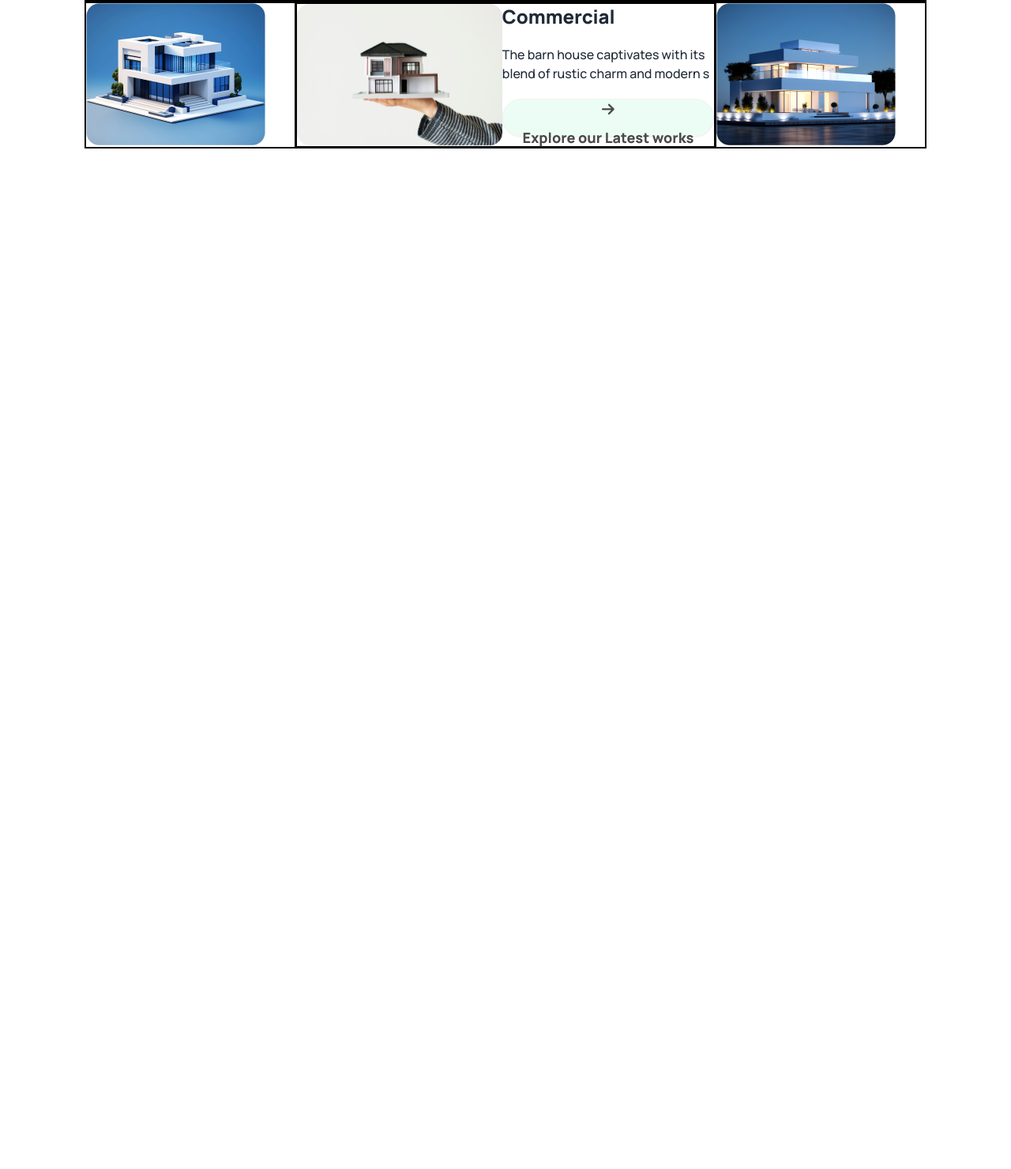
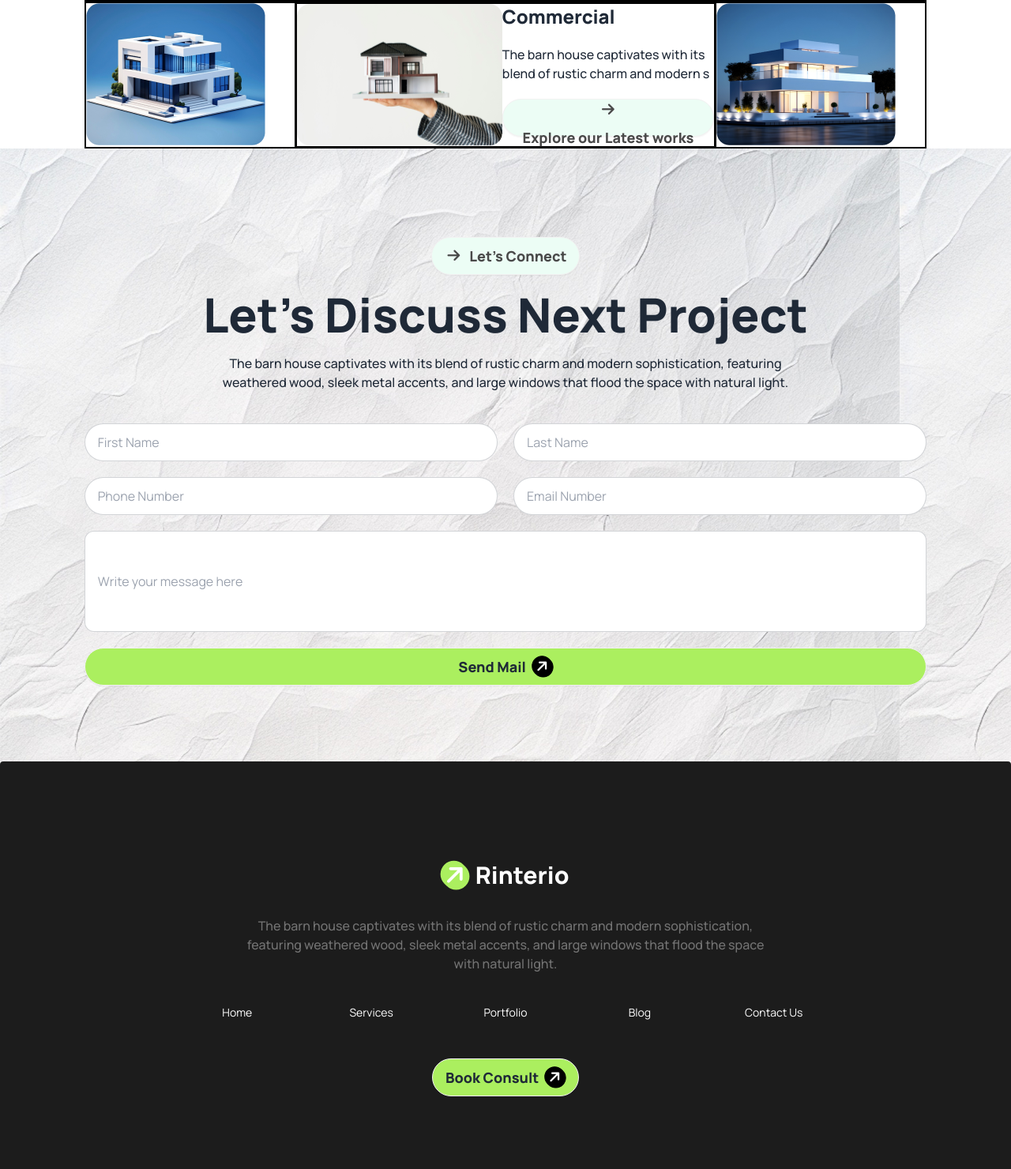
Before and after one commit to wasifuddin/Assignment-3, a plain HTML site: page index.html in a window 1280 px wide. Shown: the part 2220-3700 px from the top of the page at 79% size. Before the commit the page ends 2408 px from the top, so only its background shows below. Drawn offline with nearby package versions, Linux system fonts and the light colour scheme.

Commit message:
Footer Skeleton Done

```diff
--- a/index.html
+++ b/index.html
@@ -95,13 +95,12 @@
       </div>
     </header>
     <main>
-      <hr>
+      <hr />
       <div>
         <div class="w-10/12 mx-auto my-5">
-          <img src="./assets/Vector.png" alt="">
+          <img src="./assets/Vector.png" alt="" />
         </div>
         <div class="flex w-10/12 mx-auto">
-
           <div class="w-1/2 px-10">
             <a
               class="btn bg-emerald-50 rounded-full font-extrabold text-lg text-[#494949] justify-center items-center"
@@ -114,40 +113,48 @@
               We design thoughtful, liveable spaces
             </h1>
             <p class="text-base font-medium mb-5">
-              The barn house captivates with its blend of rustic charm and modern
-              sophistication, featuring weathered wood, sleek metal accents, and
-              large windows that flood the space with natural light.
+              The barn house captivates with its blend of rustic charm and
+              modern sophistication, featuring weathered wood, sleek metal
+              accents, and large windows that flood the space with natural
+              light.
             </p>
 
-            <div class="cards flex bg-white rounded-2xl border border-black py-5 px-7 mb-5">
+            <div
+              class="cards flex bg-white rounded-2xl border border-black py-5 px-7 mb-5"
+            >
               <div>
-                <img src="./assets/commercial.png" alt="" class="mr-10">
+                <img src="./assets/commercial.png" alt="" class="mr-10" />
               </div>
               <div>
                 <h1 class="font-extrabold text-xl">Commercial</h1>
-                <p class="text-base">The barn house captivates with its blend of rustic charm and modern.</p>
+                <p class="text-base">
+                  The barn house captivates with its blend of rustic charm and
+                  modern.
+                </p>
               </div>
             </div>
-            <div class="cards flex bg-white rounded-2xl border border-black px-7 py-5">
+            <div
+              class="cards flex bg-white rounded-2xl border border-black px-7 py-5"
+            >
               <div>
-                <img src="./assets/residential.png" alt="" class="mr-10">
+                <img src="./assets/residential.png" alt="" class="mr-10" />
               </div>
               <div>
                 <h1 class="font-extrabold text-xl">Resdidential</h1>
-                <p class="text-base">The barn house captivates with its blend of rustic charm and modern.</p>
+                <p class="text-base">
+                  The barn house captivates with its blend of rustic charm and
+                  modern.
+                </p>
               </div>
             </div>
-
           </div>
           <div class="w-1/2 mx-auto=">
-            <img src="./assets/Rectangle.png" alt="" class="rounded-2">
+            <img src="./assets/Rectangle.png" alt="" class="rounded-2" />
           </div>
         </div>
       </div>
 
-
-
-      <hr>
+      <hr />
       <div class="w-11/12 mx-auto flex flex-col justify-center items-center">
         <a
           class="btn bg-emerald-50 rounded-full font-extrabold text-lg text-[#494949] justify-center items-center"
@@ -164,30 +171,36 @@
           sophistication, featuring weathered wood, sleek metal accents, and
           large windows that flood the space with natural light.
         </p>
-
       </div>
       <div class="grid grid-cols-4 w-10/12 mx-auto gap-5">
         <div class="cards bg-[#E7C1D3] rounded-2xl p-10">
-          <img src="./assets/concept.png" alt="">
+          <img src="./assets/concept.png" alt="" />
           <h1 class="font-extrabold text-xl">Concept</h1>
-          <p class="text-base">The barn house captivates with its blend of rustic charm and modern.</p>
+          <p class="text-base">
+            The barn house captivates with its blend of rustic charm and modern.
+          </p>
         </div>
         <div class="cards bg-[#EFDA6E] rounded-2xl p-10">
-          <img src="./assets/flow-chart.png" alt="">
+          <img src="./assets/flow-chart.png" alt="" />
           <h1 class="font-extrabold text-xl">Design Process</h1>
-          <p class="text-base">The barn house captivates with its blend of rustic charm and modern.</p>
+          <p class="text-base">
+            The barn house captivates with its blend of rustic charm and modern.
+          </p>
         </div>
         <div class="cards bg-[#A4DAC3] rounded-2xl p-10">
-          <img src="./assets/vision.png" alt="">
+          <img src="./assets/vision.png" alt="" />
           <h1 class="font-extrabold text-xl">Supervision</h1>
-          <p class="text-base">The barn house captivates with its blend of rustic charm and modern.</p>
+          <p class="text-base">
+            The barn house captivates with its blend of rustic charm and modern.
+          </p>
         </div>
         <div class="cards bg-[#77AAEA] rounded-2xl p-10">
-          <img src="./assets/budget-planning.png" alt="">
+          <img src="./assets/budget-planning.png" alt="" />
           <h1 class="font-extrabold text-xl">Budget Planning</h1>
-          <p class="text-base">The barn house captivates with its blend of rustic charm and modern.</p>
+          <p class="text-base">
+            The barn house captivates with its blend of rustic charm and modern.
+          </p>
         </div>
-
       </div>
       <hr />
       <div class="w-11/12 mx-auto flex flex-col justify-center items-center">
@@ -207,9 +220,7 @@
           large windows that flood the space with natural light.
         </p>
       </div>
-      <div
-        class="grid grid-cols-5 w-10/12 border border-black mx-auto"
-      >
+      <div class="grid grid-cols-5 w-10/12 border border-black mx-auto">
         <div class="cards col-span-4">
           <div class="flex border border-black">
             <img src="./assets/img1.png" alt="" />
@@ -233,10 +244,8 @@
         <div class="cards border border-black">
           <img src="./assets/img2.png" alt="" />
         </div>
-
       </div>
       <div class="grid grid-cols-4 w-10/12 border border-black mx-auto">
-
         <div class="cards border border-black">
           <img src="./assets/img3.png" alt="" />
         </div>
@@ -264,7 +273,79 @@
           <img src="./assets/img5.png" alt="" />
         </div>
       </div>
+
+      <div>
+        <div class="bg-[url('./assets/bg.jpg')]">
+          <div
+            class="w-11/12 mx-auto flex flex-col justify-center items-center"
+          >
+            <a
+              class="btn bg-emerald-50 rounded-full font-extrabold text-lg text-[#494949] justify-center items-center mt-28 mb-5"
+              ><i
+                class="fa-solid fa-arrow-right text-[#494949] bg-opacity-20 p-1"
+              ></i
+              >Let's Connect</a
+            >
+            <h1 class="text-6xl font-extrabold w-3/4 text-center mx-auto mb-5">
+              Let's Discuss Next Project
+            </h1>
+            <p class="text-base font-medium w-8/12 text-center mx-auto mb-10">
+              The barn house captivates with its blend of rustic charm and
+              modern sophistication, featuring weathered wood, sleek metal
+              accents, and large windows that flood the space with natural
+              light.
+            </p>
+          </div>
+          <div class="grid grid-cols-2 grid-rows-2 w-10/12 mx-auto gap-5">
+              <input type="text" placeholder="First Name" class="input input-bordered rounded-full" />
+              <input type="text" placeholder="Last Name" class="input input-bordered rounded-full" />
+              <input type="text" placeholder="Phone Number" class="input input-bordered rounded-full" />
+              <input type="text" placeholder="Email Number" class="input input-bordered rounded-full" />
+              <input type="text" placeholder="Write your message here" class="input input-bordered col-span-2 h-32 rounded-xl" />
+              <a
+              class="btn bg-[#ABEF5F] rounded-full font-extrabold text-lg justify-center items-center col-span-2 mb-24"
+              >Send Mail<i
+                class="fa-solid fa-arrow-right -rotate-45 rounded-full border bg-black border-black text-white bg- p-1"
+              ></i
+            ></a>
+
+          </div>
+        </div>
+      </div>
     </main>
-    <footer></footer>
+    <footer class="footer footer-center bg-[#1C1C1C] text-base-content rounded p-10 ">
+        <div class="w-10/12 mx-auto">
+          <div class="flex justify-center">
+            <a class="btn btn-ghost text-3xl font-extrabold text-white mt-20 mb-5"
+            ><i
+              class="fa-solid fa-arrow-right -rotate-45 rounded-full bg-[#ABEF5F] p-1"
+            ></i>
+            Rinterio</a
+          >
+          </div>
+          <p class="text-base font-medium w-8/12 text-center mx-auto mb-8 text-[#737373]">
+            The barn house captivates with its blend of rustic charm and modern
+            sophistication, featuring weathered wood, sleek metal accents, and large
+            windows that flood the space with natural light.
+          </p>
+
+          <nav class="grid grid-cols-5 gap-4 text-white w-10/12 mb-10">
+            <a class="link link-hover">Home</a>
+            <a class="link link-hover">Services</a>
+            <a class="link link-hover">Portfolio</a>
+            <a class="link link-hover">Blog</a>
+            <a class="link link-hover">Contact Us</a>
+          </nav>
+
+          <div class="flex justify-center">
+            <a
+              class="btn bg-[#ABEF5F] rounded-full font-extrabold text-lg justify-center items-center mb-20"
+              >Book Consult<i
+                class="fa-solid fa-arrow-right -rotate-45 rounded-full border border-black text-white bg-black  p-1"
+              ></i
+            ></a>
+          </div>
+        </div>
+    </footer>
   </body>
 </html>
```
